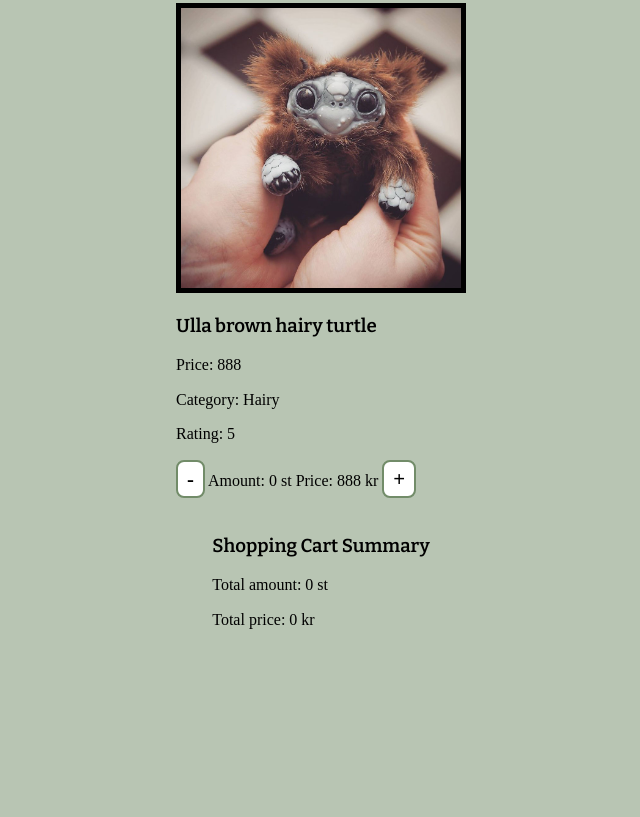
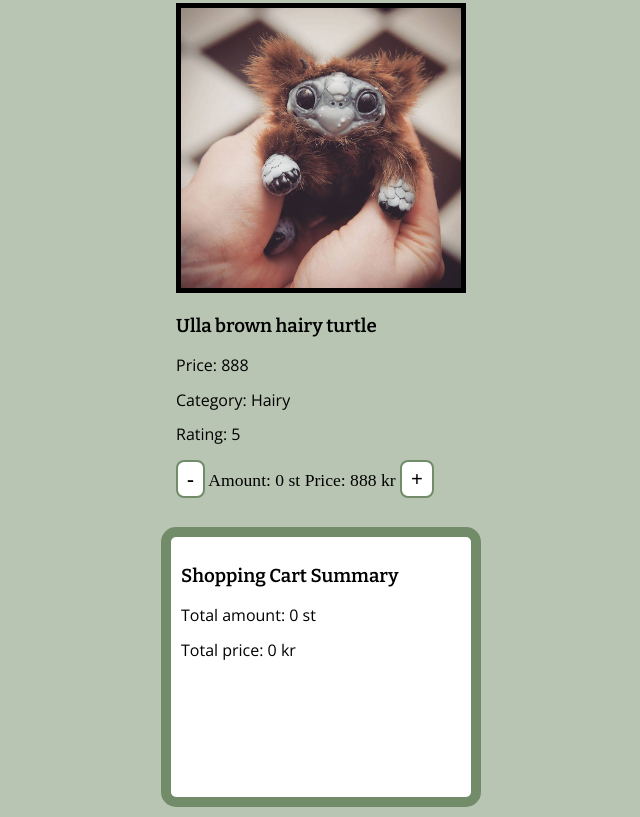
Before and after one commit to helenaskagerlid/webshop-assignment-js, a website built with Vite: page index.html in a window 1280 px wide. Shown: the part 964-1781 px from the top of the page, without its empty margins (319-959 px from the left). Before the commit the page ends 1609 px from the top, so only its background shows below. Built offline with nearby package versions, Linux system fonts and the light colour scheme.

Commit message:
:lipstick: add styling

```diff
--- a/css/_fonts&colors.scss
+++ b/css/_fonts&colors.scss
@@ -20,8 +20,8 @@ h2, h3 {
 
 p {
     font-family: 'zilla-slab';
-    font-weight: 300;
-    font-size: 2.5vh;
+    font-weight: 400;
+    font-size: 1rem;
 }
 
 .amountContainer {
--- a/css/_mobile.scss
+++ b/css/_mobile.scss
@@ -24,8 +24,25 @@ h2 {
 
 p {
     font-size: 1rem;
+    font-family: 'Open Sans';
+    font-weight: 400;
 }
 
 .amountContainer {
-    font-size: 1rem;
+    font-size: 1.1rem;
 }
+
+#shoppingCartSummary {
+    background-color: white;
+    width: 35vh;
+    height: 30vh;
+    border: 10px solid $green-color;
+    margin: 10px;
+    padding: 10px;
+    border-radius: 15px;
+
+}
+
+main #shoppingCartSummary.updated-cart {
+    background-color: bisque;
+}
```
Also changed, not shown: css/style.css.
